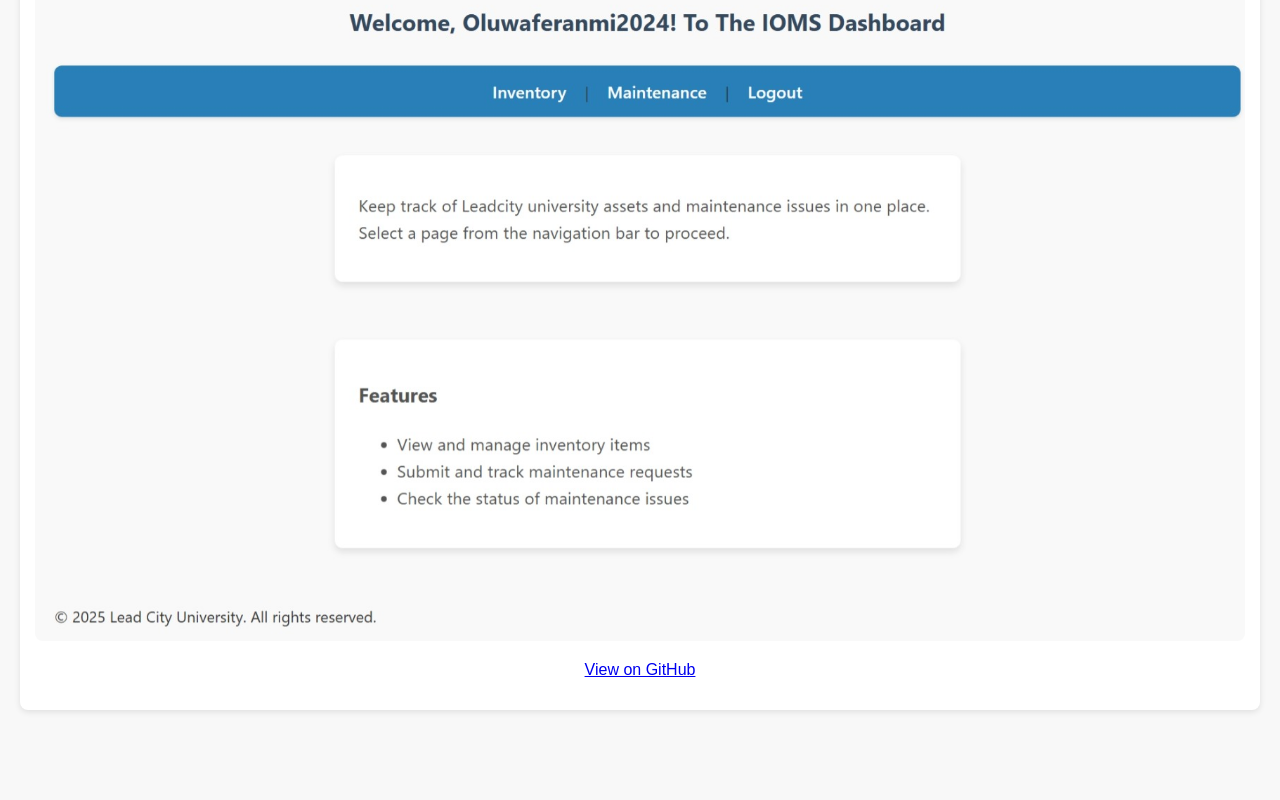
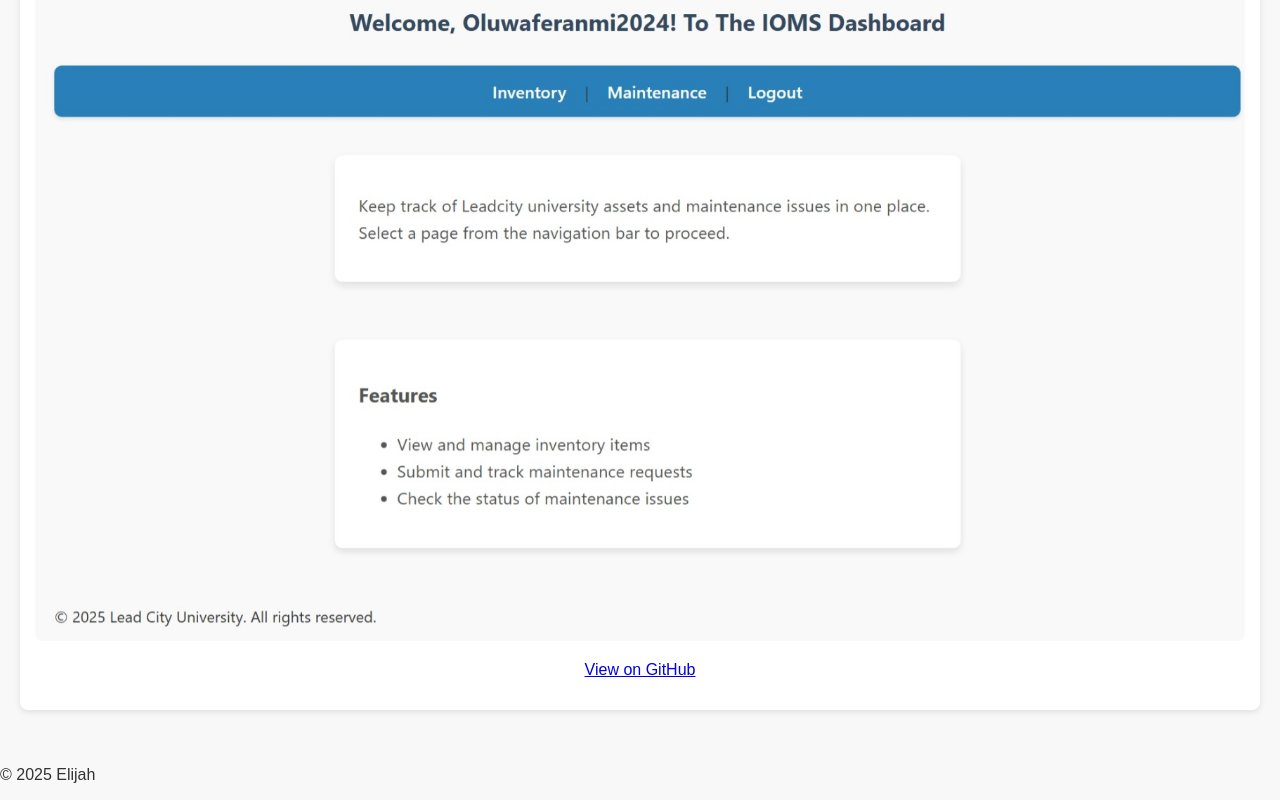
Before and after one commit to sowajut/Elijahishomeyang, a plain HTML site: page projects.html in a window 1280 px wide. Shown: the part 1934-2734 px from the top of the page. Before the commit the page ends 2684 px from the top, so only its background shows below. Drawn offline with Linux system fonts and the light colour scheme.

Commit message:
Update projects.html

```diff
--- a/projects.html
+++ b/projects.html
@@ -29,5 +29,8 @@
       <p><a href="https://github.com/sowajut/Leadcityproject" target="_blank">View on GitHub</a></p>
     </div>
   </main>
+  <footer>
+  <p>© 2025 Elijah</p>
+</footer>
 </body>
 </html>
```
